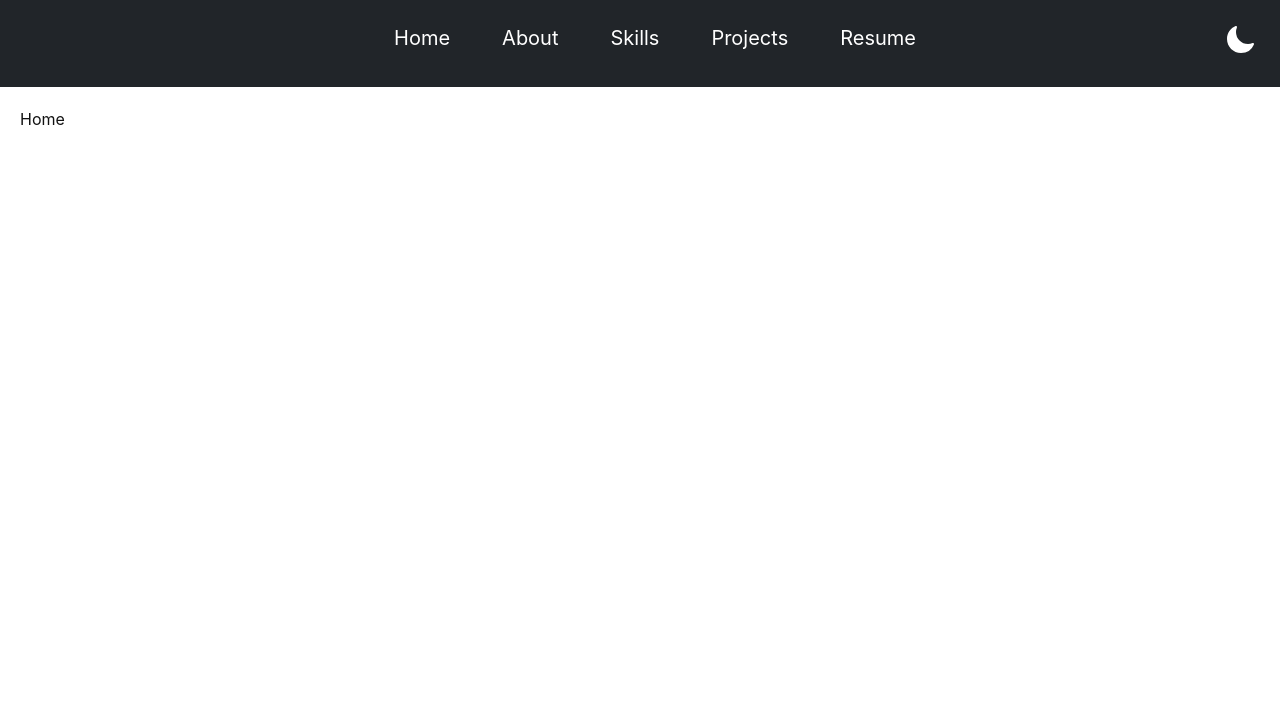
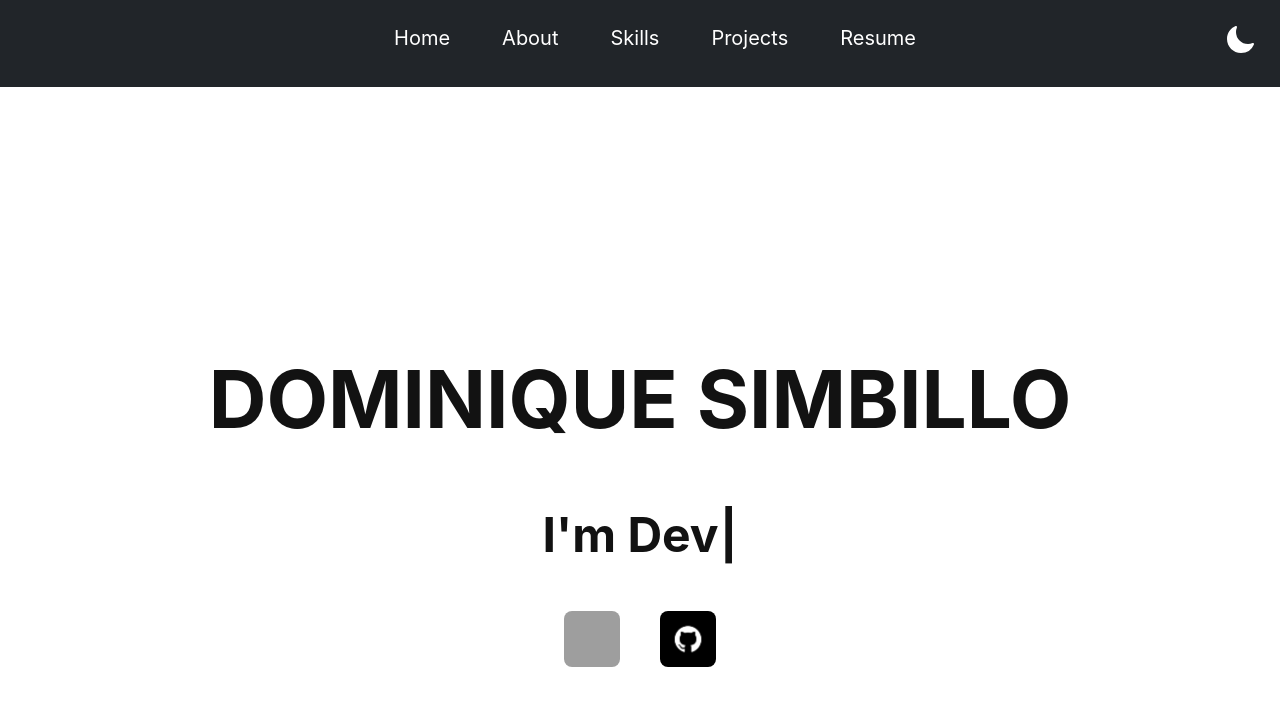
Before and after one commit to PrgDominique/Portfolio, a Next.js app: page / in a window 1280 px wide. Shown: the top 706 px of the page. Built offline with nearby package versions, Linux system fonts and the light colour scheme; grey boxes are pictures that could not be loaded.

Commit message:
added home

```diff
--- a/src/pages/index.tsx
+++ b/src/pages/index.tsx
@@ -1,7 +1,37 @@
-import React from 'react'
+import { Github } from '@/components/home/Github'
+import { LinkedIn } from '@/components/home/LinkedIn'
+import Typewriter from 'typewriter-effect'
 
 const Home = () => {
-  return <div>Home</div>
+  return (
+    <div className=' flex justify-center items-center dark:text-[#ede2e2]'>
+      <div className='md:mt-[12rem] mt-[5rem]'>
+        <h1 className='md:text-[5rem] text-[3rem] m-10 font-bold uppercase'>
+          Dominique Simbillo
+        </h1>
+        <div className='md:text-[3rem] text-[2rem] flex justify-center md:mt-3 font-bold '>
+          <Typewriter
+            options={{
+              autoStart: true,
+              loop: true,
+            }}
+            onInit={(typewriter) => {
+              typewriter
+                .typeString(`I'm Developer`)
+                .pauseFor(2500)
+                .deleteAll()
+                .pauseFor(1500)
+                .start()
+            }}
+          />
+        </div>
+        <div className='flex justify-center mt-10 gap-10'>
+          <LinkedIn />
+          <Github />
+        </div>
+      </div>
+    </div>
+  )
 }
 
 export default Home
```
